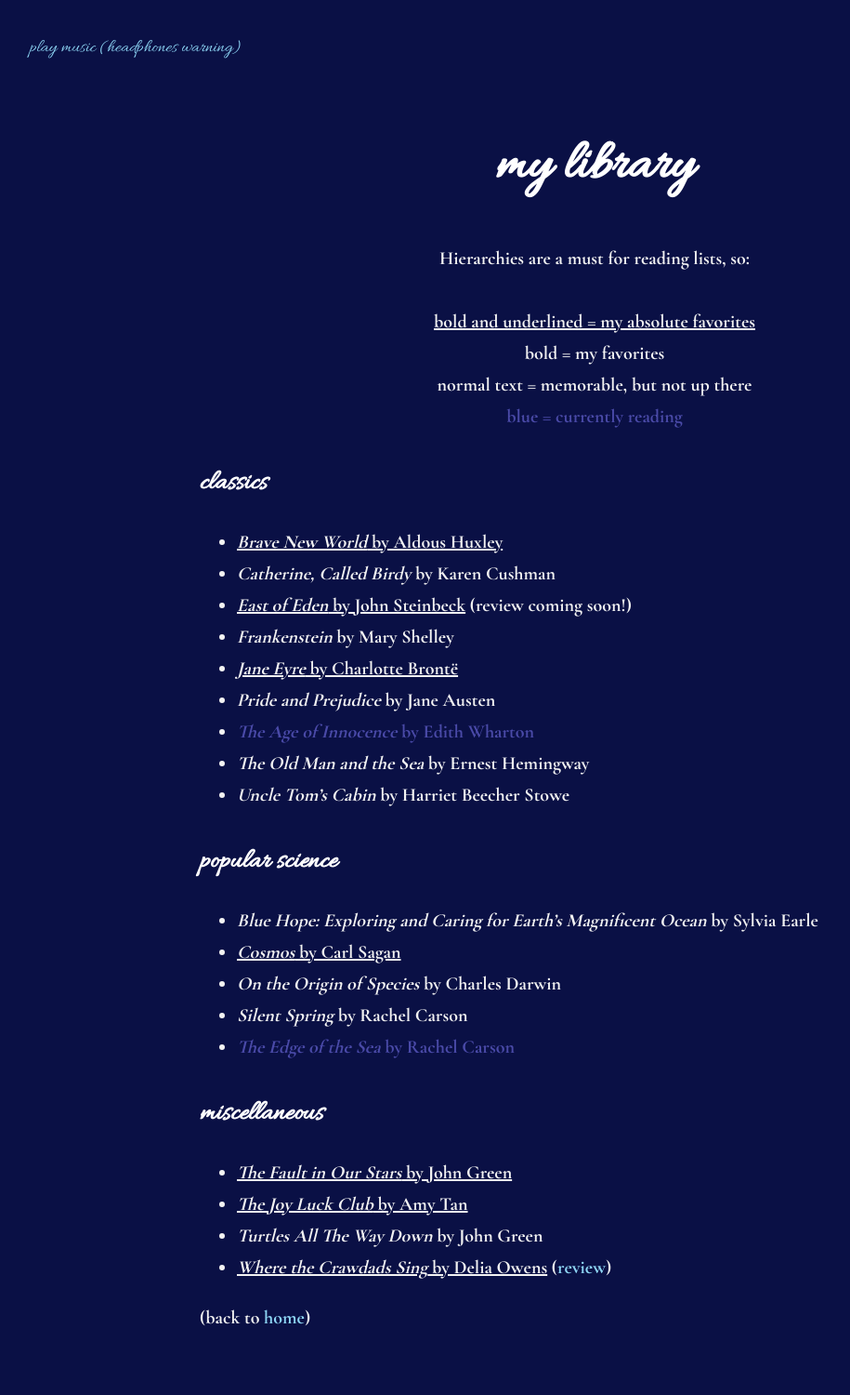
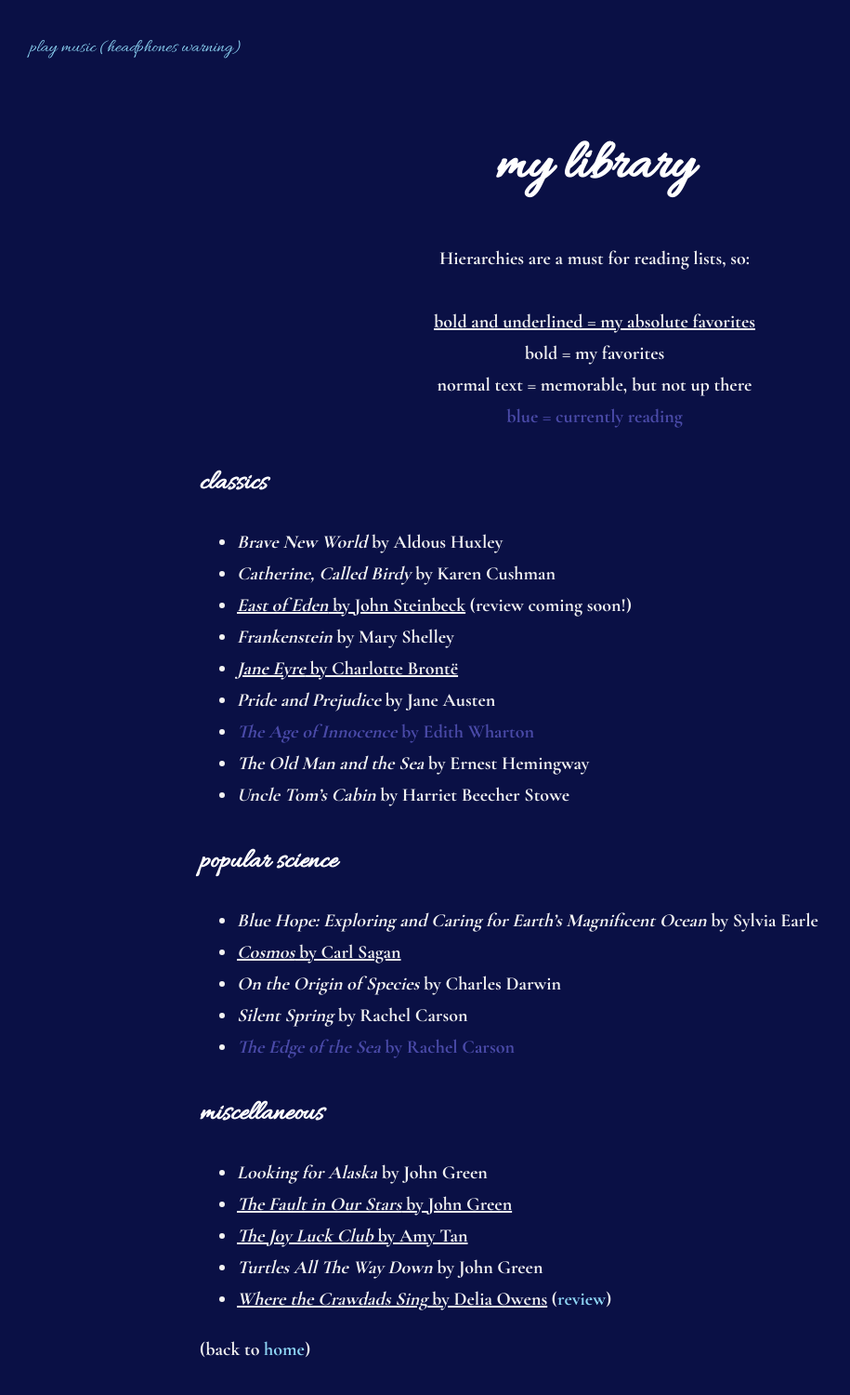
Before and after one commit to leucinemymind/leucinemymind.github.io, a Jekyll site: the page built from books.md, in a window 1280 px wide. Shown: the whole page at 93% size, without its empty margins (0-915 px from the left). Built offline with Jekyll 4.4.1, drawn with Linux system fonts in a browser that asks for light colours; our own code applies the rules of GitHub Pages for plain Markdown files; before the commit the page ends 1466 px from its top, so only the background shows below that.

Commit message:
more books

```diff
--- a/books.md
+++ b/books.md
@@ -20,7 +20,7 @@ normal text = memorable, but not up there <br/>
 
 ### classics
 
-- <span style="font-weight: bold; text-decoration:underline">*Brave New World* by Aldous Huxley</span>
+- ***Brave New World*** **by Aldous Huxley**
 - *Catherine, Called Birdy* by Karen Cushman
 - <span style="font-weight: bold; text-decoration: underline">*East of Eden* by John Steinbeck</span> (review coming soon!)
 - ***Frankenstein*** **by Mary Shelley**
@@ -40,6 +40,7 @@ normal text = memorable, but not up there <br/>
 
 ### miscellaneous
 
+- ***Looking for Alaska*** **by John Green**
 - <span style="font-weight: bold; text-decoration: underline">*The Fault in Our Stars* by John Green</span>
 - <span style="font-weight: bold; text-decoration: underline">*The Joy Luck Club* by Amy Tan</span>
 - ***Turtles All The Way Down*** **by John Green**
```
